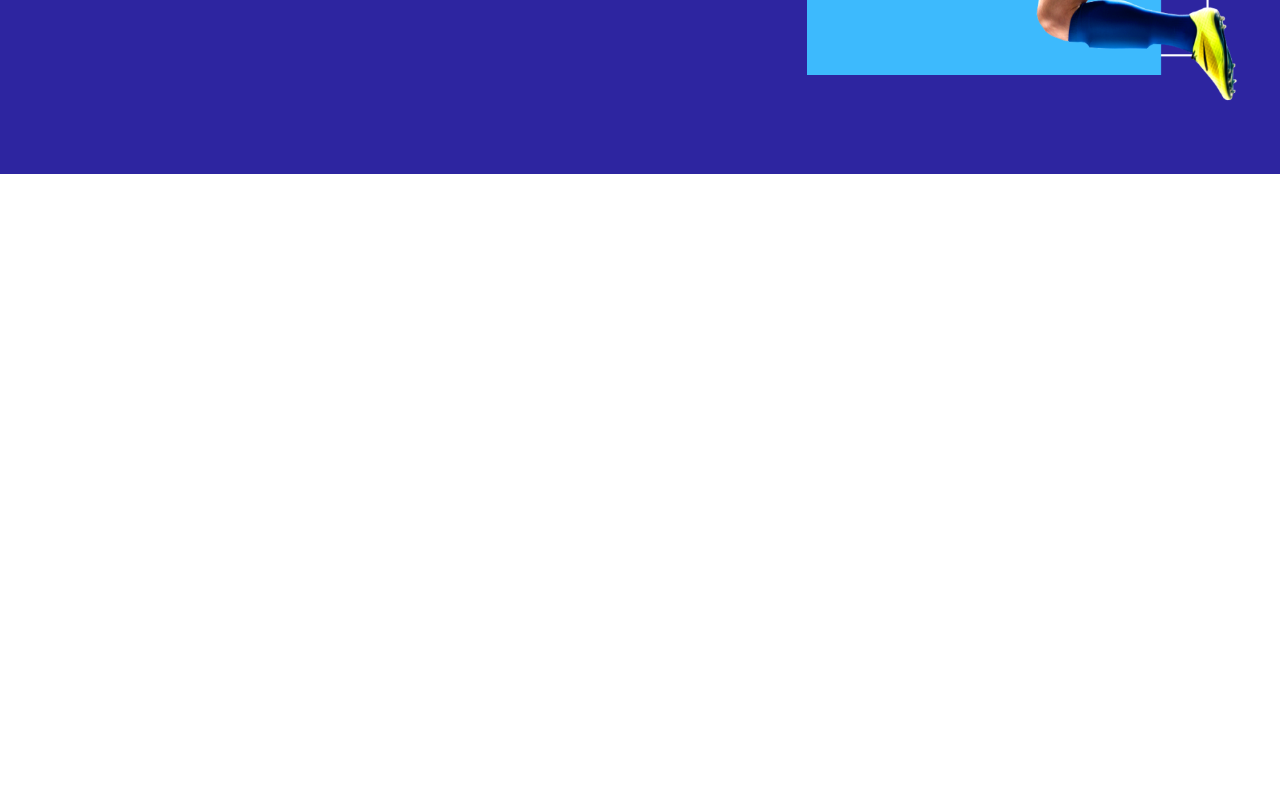
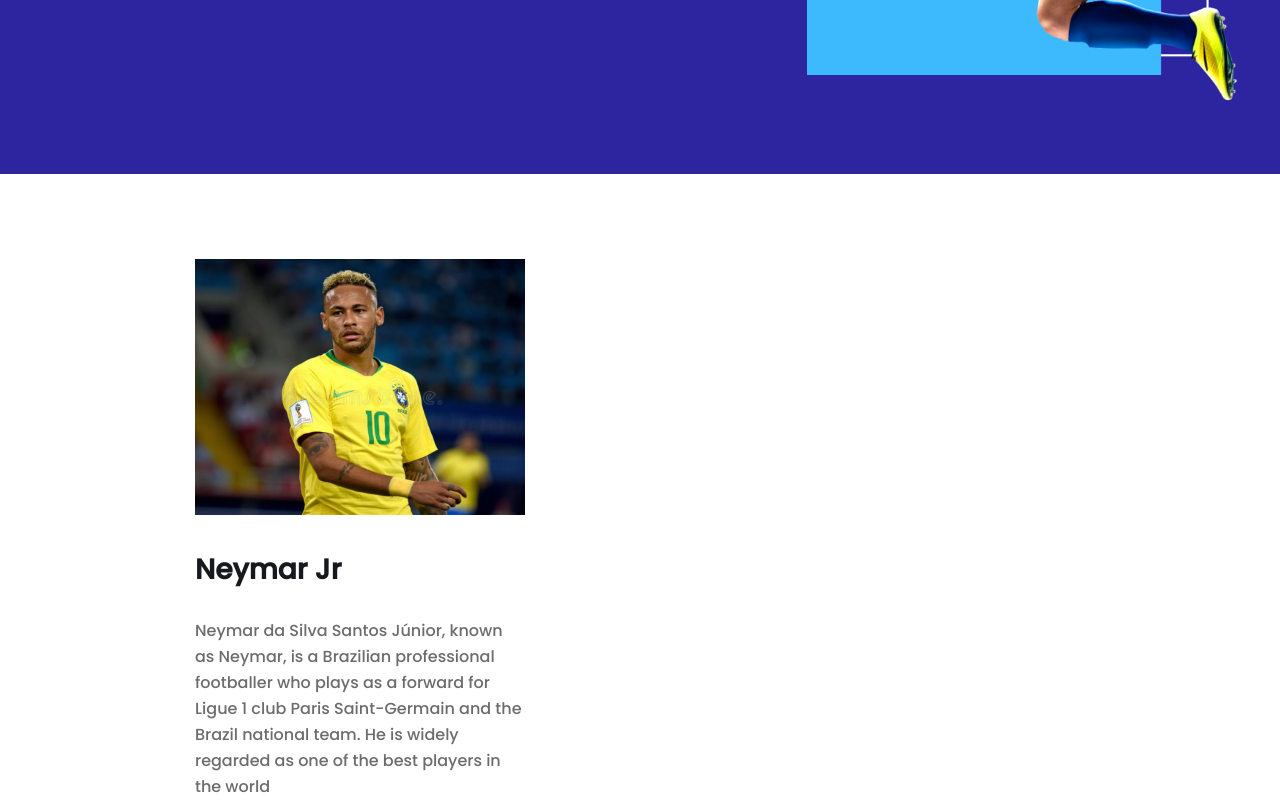
Before and after one commit to Mrinal-KANTI55/ResponsiveFootball, a plain HTML site: page index.html in a window 1280 px wide. Shown: the part 503-1303 px from the top of the page. Before the commit the page ends 800 px from the top, so only its background shows below. Drawn offline with Linux system fonts and the light colour scheme.

Commit message:
add naimer

```diff
--- a/index.html
+++ b/index.html
@@ -18,5 +18,14 @@
         </div>
         <div class="rightSide"><img src="images/banner.png" alt=""></div>
     </header>
+    <main>
+        <section class="container">
+            <div class="player">
+                <img src="images/players/player-1.png" alt="">
+                <h3>Neymar Jr</h3>
+                <p class="plyFont">Neymar da Silva Santos Júnior, known as Neymar, is a Brazilian professional footballer who plays as a forward for Ligue 1 club Paris Saint-Germain and the Brazil national team. He is widely regarded as one of the best players in the world</p>
+            </div>
+        </section>
+    </main>
 </body>
 </html>
--- a/style/style.css
+++ b/style/style.css
@@ -1,23 +1,22 @@
+/* font styles */
 @import url('https://fonts.googleapis.com/css2?family=Poppins:wght@500&display=swap');
-
 body{
     margin: 0;
     font-family: 'Poppins', sans-serif;
 }
+/* top banner degins */
 .TopBanner{
     background-color: #2D25A0;
     width: 1440px;
     height: 677px;
     display: flex;
+    margin-bottom: 70px;
 }
 .leftSide{
     width: 50%;
-    /* border: 20px solid black; */
-
 }
 .rightSide{
     width: 50%;
-    /* border: 20px solid black; */
 }
 .rightSide img{
     margin-top: 135px;
@@ -50,3 +49,29 @@ h1{
     width: 24px;
     height: 24px;
 }
+/* player card */
+.container{
+    margin-left: 180px;
+    margin-right: 210px;
+}
+.player{
+    width: 330px;
+    height: 474px;
+    border: 15px solid #FFFFFF;
+}
+h3{
+    font-weight: 300px;
+    font-size: 28px;
+    line-height: 40px;
+    color: #18191F;
+}
+.plyFont{
+    font-size: 16px;
+    line-height: 26px;
+    color: #6C6C6C;
+    font-weight: 300px;
+}
+.player img{
+    width: 330px;
+    height: 256px;
+}
```
